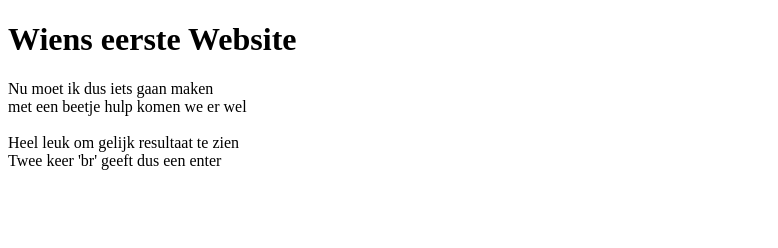
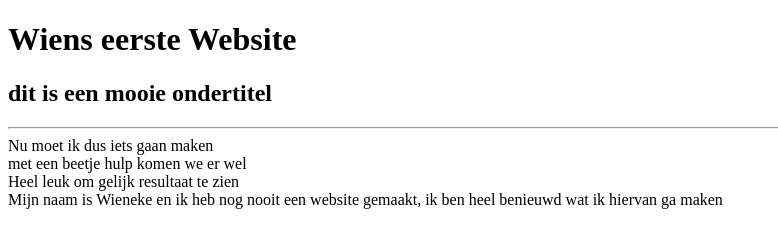
Before and after one commit to Wieneke-88/winc_code, a plain HTML site: page index.html in a window 1280 px wide. Shown: the whole page, without its empty margins (0-778 px from the left). Drawn offline with Linux system fonts and the light colour scheme.

Commit message:
Add files via upload

```diff
--- a/index.html
+++ b/index.html
@@ -1,16 +1,17 @@
 <!DOCTYPE html>
 <html>
     <head>
-<h1>Wiens eerste Website</h1>
 <!-- hier zet je de code in de head tags -->
         <title> WIEN </title>
     </head>
     <body>
+        <h1>Wiens eerste Website</h1>
+        <h2>dit is een mooie ondertitel</h2>
+        <hr></hr>
         <p1>Nu moet ik dus iets gaan maken<br> met een beetje hulp komen we er wel </p1>
-<br>
-<br>
+        <br>
         <p2>Heel leuk om gelijk resultaat te zien <br>
-        Twee keer 'br' geeft dus een enter </p2>
+        Mijn naam is Wieneke en ik heb nog nooit een website gemaakt, ik ben heel benieuwd wat ik hiervan ga maken </p2>
         <!-- hier zet je de code in de body tags-->
     </body>
 </html>
```
